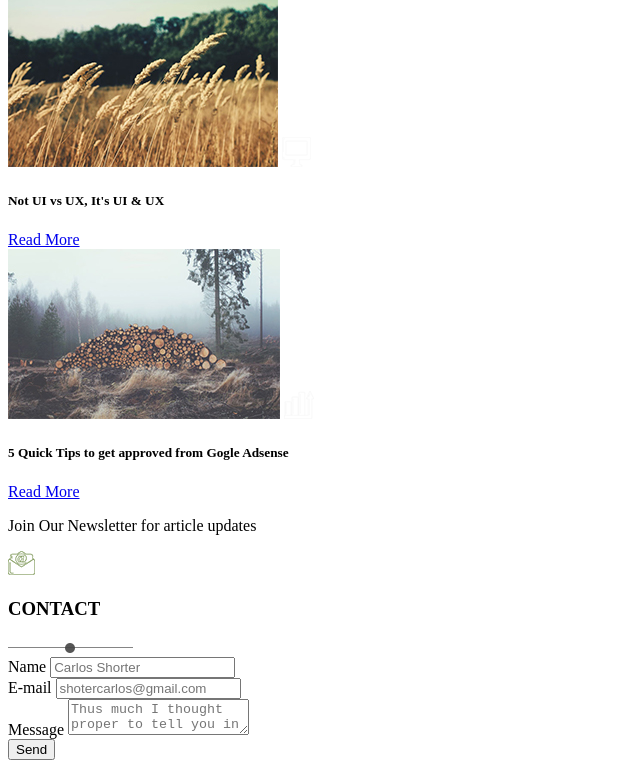
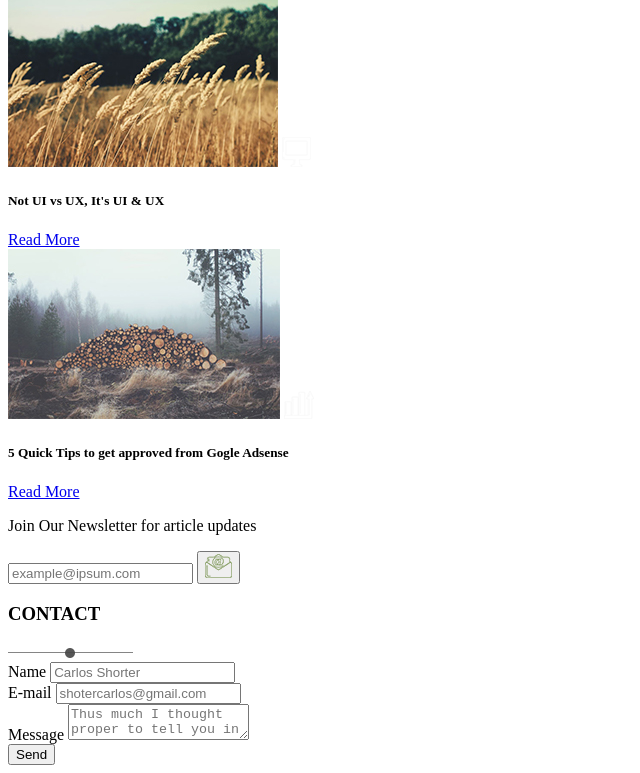
Before and after one commit to afausch/Interface, a plain HTML site: page index.html in a window 1280 px wide. Shown: the part 8366-9139 px from the top of the page, without its empty margins (0-640 px from the left). Drawn offline with Linux system fonts and the light colour scheme.

Commit message:
Added form to join our newsletter section

```diff
--- a/index.html
+++ b/index.html
@@ -245,7 +245,10 @@
 </div>
 <div>
     <p>Join Our Newsletter for article updates</p>
-    <img src="Images/icon_email.png" />
+    <form>
+        <input type="text" placeholder="example@ipsum.com"/>
+        <button type="submit"><img src="Images/icon_email.png"></button>
+    </form>
 </div>
 <div>
     <div>
```
